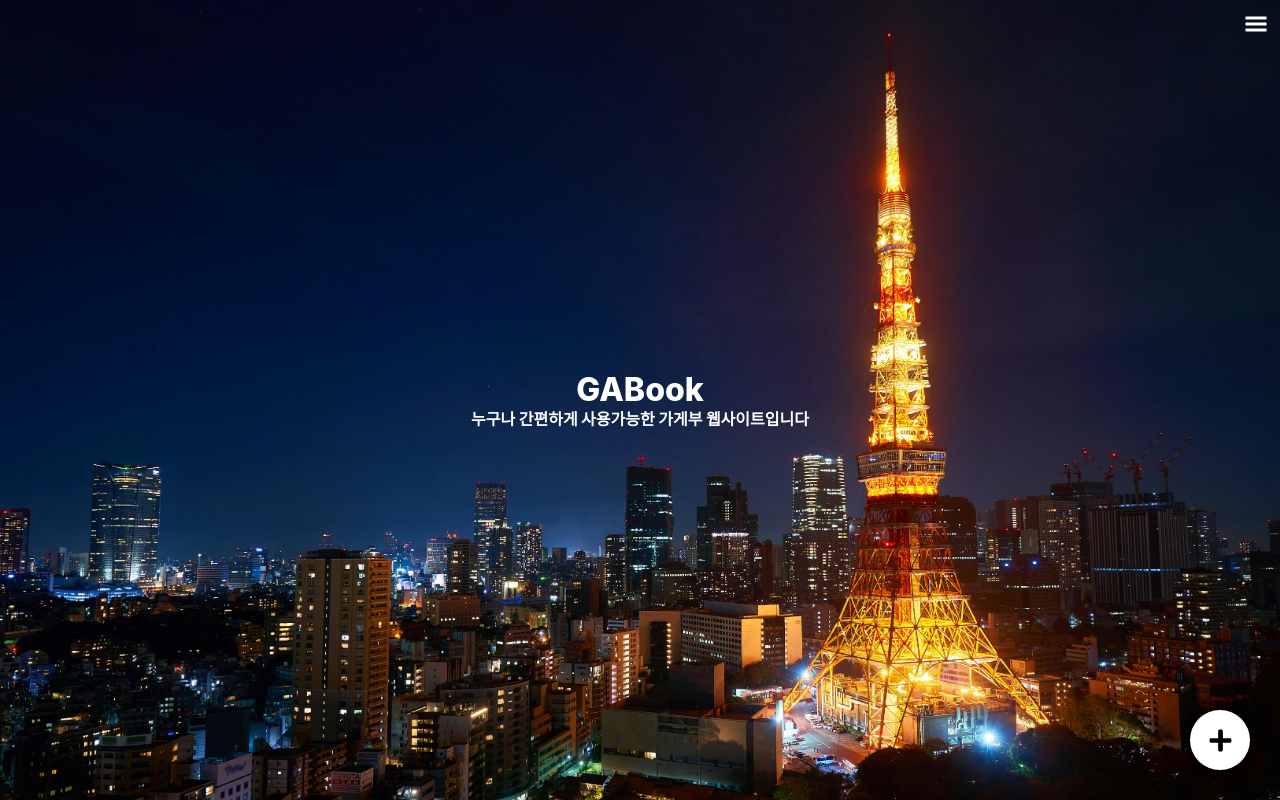
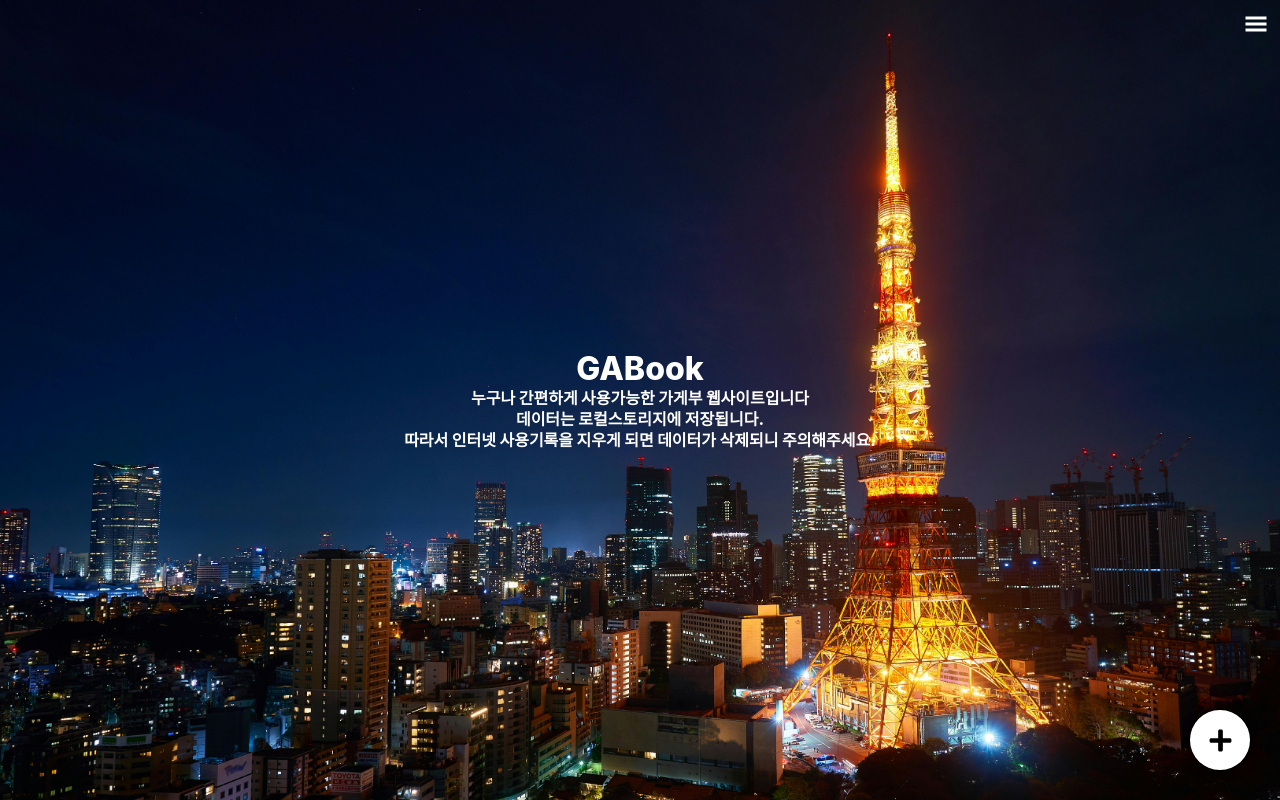
Before and after one commit to kkb4363/account-book, a React (Create React App) app in the folder gabook/: page / in a window 1280 px wide. Built offline with nearby package versions, Linux system fonts and the light colour scheme; what recoil-persist would draw is missing.

Commit message:
chore: main 변수 명 수정

```diff
--- a/gabook/src/pages/Main.js
+++ b/gabook/src/pages/Main.js
@@ -13,13 +13,19 @@ const mainText = [
   {
     title: "누구나 간편하게 사용가능한 가게부 웹사이트입니다",
   },
+  {
+    title: "데이터는 로컬스토리지에 저장됩니다.",
+  },
+  {
+    title: "따라서 인터넷 사용기록을 지우게 되면 데이터가 삭제되니 주의해주세요.",
+  },
 ];
 
 const Main = () => {
   const { open, handleToggle, openItems } = useAddHistory();
 
   return (
-    <Wrapper>
+    <MainLayout>
       <ImgSlide />
 
       <MainText>
@@ -28,9 +34,9 @@ const Main = () => {
         ))}
       </MainText>
 
-      <Menubar onClick={() => handleToggle("menubar")}>
+      <MenubarIcon onClick={() => handleToggle("menubar")}>
         <GiHamburgerMenu />
-      </Menubar>
+      </MenubarIcon>
 
       <PlusIcon onClick={() => handleToggle("addMoney")} />
 
@@ -40,13 +46,13 @@ const Main = () => {
             <React.Fragment key={"opendataskey" + idx}>{item.data}</React.Fragment>
           )
       )}
-    </Wrapper>
+    </MainLayout>
   );
 };
 
 export default Main;
 
-const Wrapper = styled.div`
+const MainLayout = styled.div`
   ${fullScreen};
   ${flexColumn};
   justify-content: center;
@@ -56,6 +62,7 @@ const Wrapper = styled.div`
 
 const MainText = styled.div`
   ${flexColumn};
+  align-items: center;
   margin-bottom: 0;
   gap: 5px;
 
@@ -70,20 +77,7 @@ const MainText = styled.div`
   }
 `;
 
-const InputMoney = styled.div`
-  width: 100%;
-  height: 7.5vh;
-  display: flex;
-  justify-content: center;
-  align-items: flex-end;
-  gap: 0.5rem;
-
-  @media screen and (min-width: 1000px) {
-    width: 80%;
-  }
-`;
-
-export const Menubar = styled.div`
+const MenubarIcon = styled.div`
   position: absolute;
   top: 0.75rem;
   right: 0.75rem;
```
